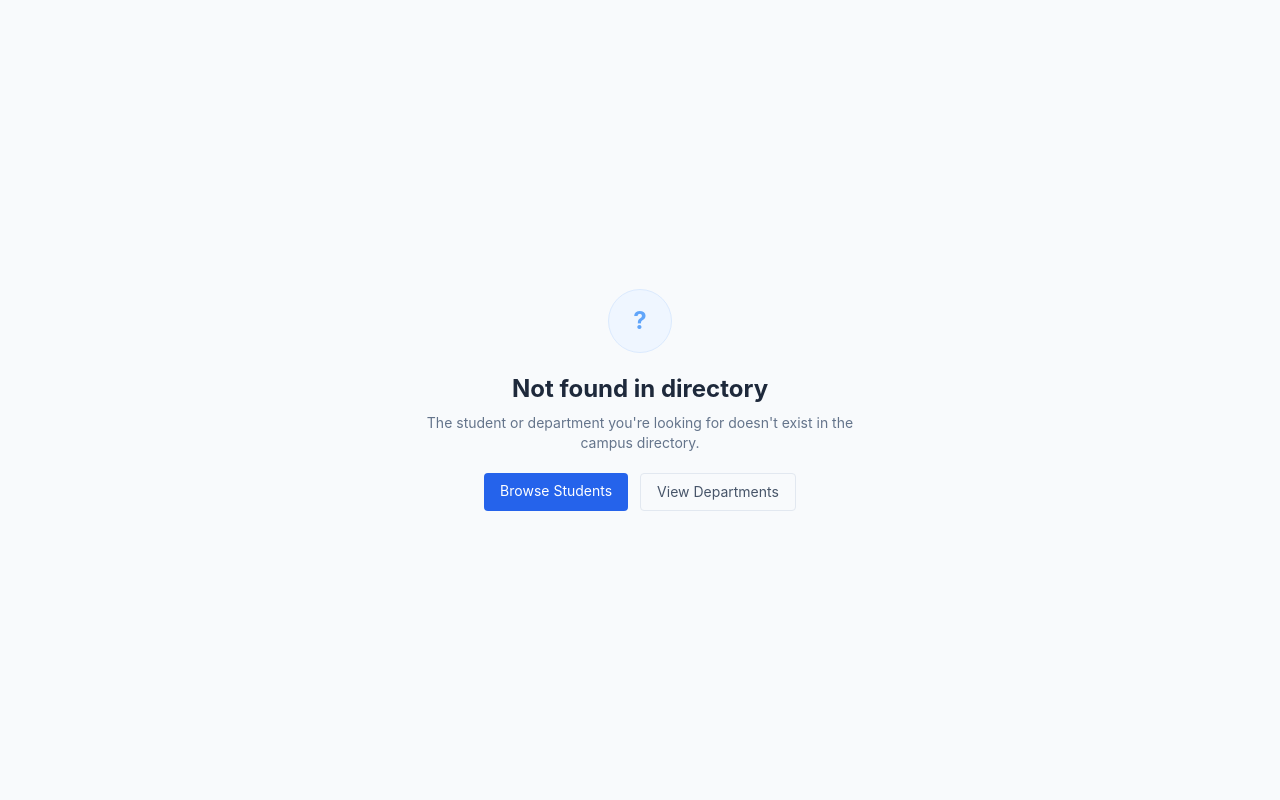
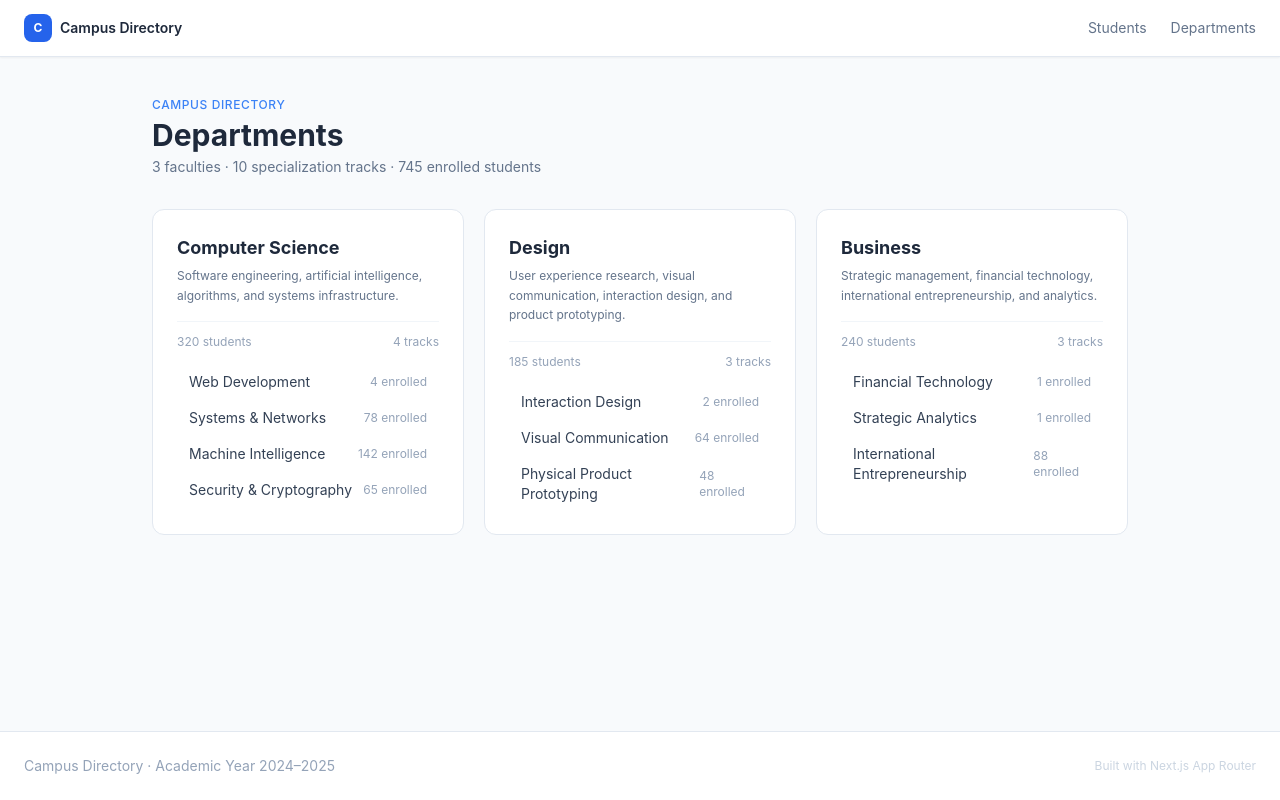
Before and after one commit to dhyeyptl10/Assignment-Submission-, a Next.js app in the folder student/: page /departments in a window 1280 px wide. Before the commit this address had no page. Built offline with nearby package versions, Linux system fonts and the light colour scheme.

Commit message:
feat(student/routes): implement /departments catalog with faculty stats and specialization track links

```diff
--- /dev/null
+++ b/student/src/app/departments/layout.tsx
@@ -0,0 +1,12 @@
+import CampusHeader from '@/components/CampusHeader';
+import CampusFooter from '@/components/CampusFooter';
+
+export default function DepartmentsLayout({ children }: { children: React.ReactNode }) {
+  return (
+    <div className="min-h-screen flex flex-col">
+      <CampusHeader />
+      <main className="flex-1">{children}</main>
+      <CampusFooter />
+    </div>
+  );
+}
--- /dev/null
+++ b/student/src/app/departments/page.tsx
@@ -0,0 +1,47 @@
+import Link from 'next/link';
+import { DEPARTMENTS } from '@/data/students';
+
+export default function DepartmentsPage() {
+  return (
+    <div className="max-w-5xl mx-auto px-4 sm:px-6 py-10 space-y-8">
+      {/* Page header */}
+      <div>
+        <p className="text-xs text-blue-500 font-medium tracking-wider uppercase mb-1">Campus Directory</p>
+        <h1 className="text-3xl font-bold text-slate-800">Departments</h1>
+        <p className="text-slate-500 text-sm mt-1">
+          {DEPARTMENTS.length} faculties ·{' '}
+          {DEPARTMENTS.reduce((acc, d) => acc + d.specializationsCount, 0)} specialization tracks ·{' '}
+          {DEPARTMENTS.reduce((acc, d) => acc + d.enrolledStudentsCount, 0)} enrolled students
+        </p>
+      </div>
+
+      {/* Departments grid */}
+      <div className="grid grid-cols-1 md:grid-cols-3 gap-5">
+        {DEPARTMENTS.map((dept) => (
+          <div key={dept.id} className="bg-white border border-slate-200 rounded-xl p-6 space-y-4 hover:border-blue-200 hover:shadow-sm transition-all">
+            <div>
+              <h2 className="text-lg font-bold text-slate-800">{dept.name}</h2>
+              <p className="text-slate-500 text-xs mt-1 leading-relaxed">{dept.description}</p>
+            </div>
+            <div className="flex items-center justify-between text-xs text-slate-400 border-t border-slate-100 pt-3">
+              <span>{dept.enrolledStudentsCount} students</span>
+              <span>{dept.specializationsCount} tracks</span>
+            </div>
+            <div className="space-y-1">
+              {dept.specializations.map((spec) => (
+                <Link
+                  key={spec.slug}
+                  href={`/departments/${dept.slug}/${spec.slug}`}
+                  className="flex items-center justify-between py-1.5 px-3 rounded-lg hover:bg-blue-50 group transition"
+                >
+                  <span className="text-sm text-slate-700 group-hover:text-blue-600 transition">{spec.name}</span>
+                  <span className="text-xs text-slate-400">{spec.totalEnrollment} enrolled</span>
+                </Link>
+              ))}
+            </div>
+          </div>
+        ))}
+      </div>
+    </div>
+  );
+}
```
